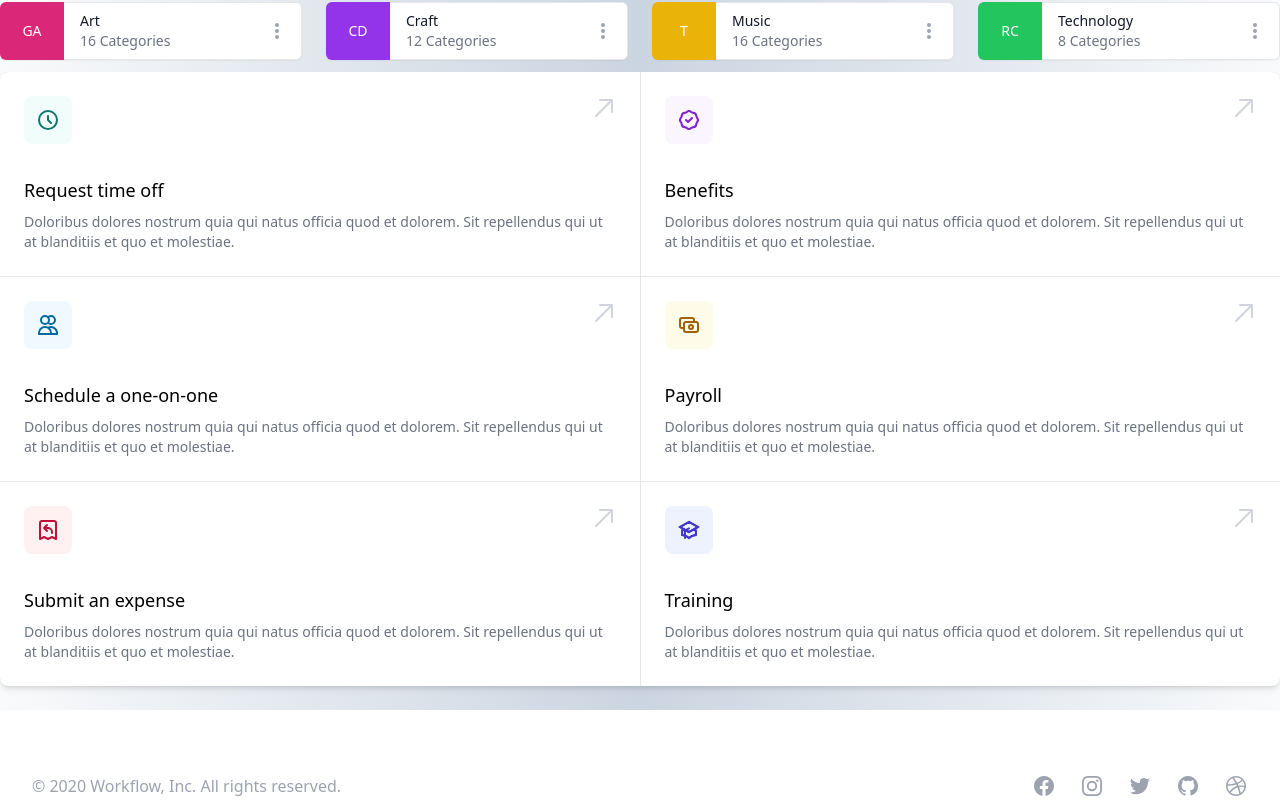
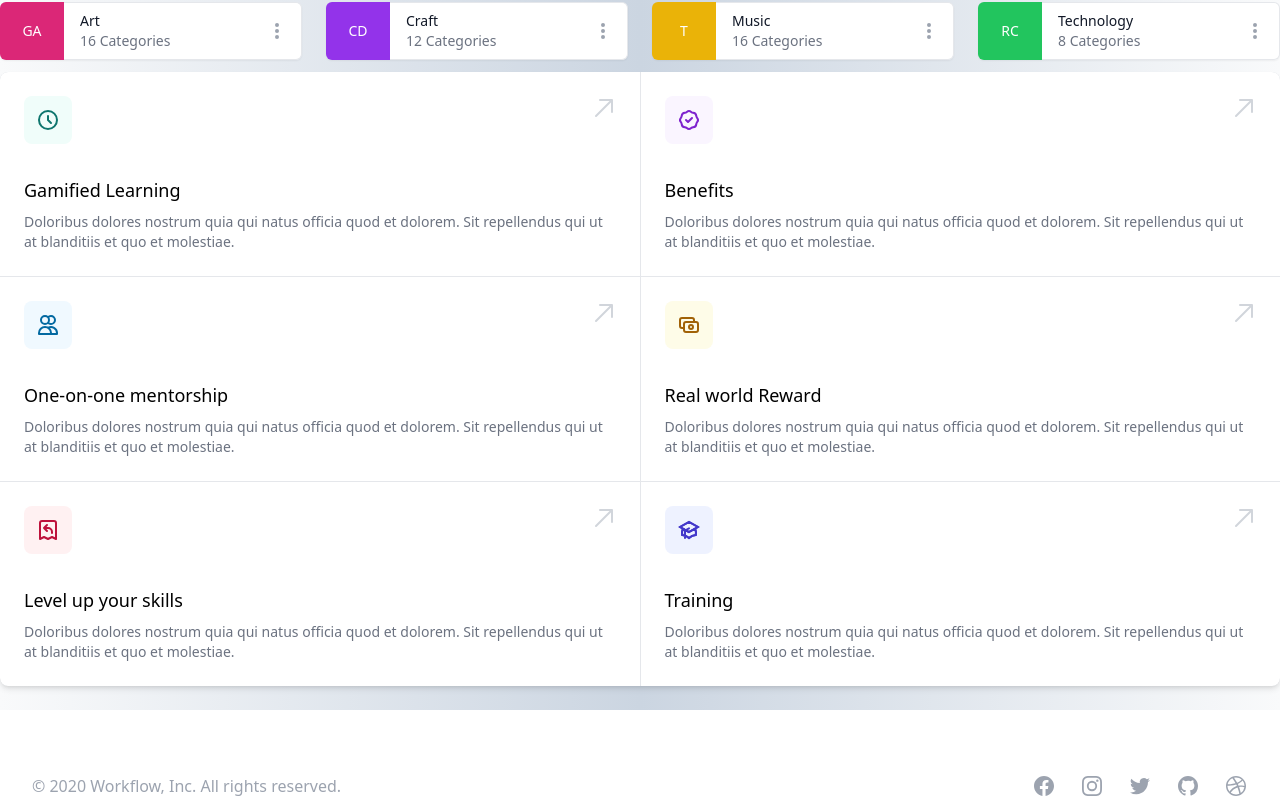
Before and after one commit to ChrisB007/mentorsfrontend, a Next.js app: page / in a window 1280 px wide. Shown: the part 716-1525 px from the top of the page. Built offline with nearby package versions, Linux system fonts and the light colour scheme.

Commit message:
updated features on index

```diff
--- a/components/Features.js
+++ b/components/Features.js
@@ -9,7 +9,7 @@
 
 const actions = [
   {
-    title: 'Request time off',
+    title: 'Gamified Learning',
     href: '#',
     icon: ClockIcon,
     iconForeground: 'text-teal-700',
@@ -23,21 +23,21 @@
     iconBackground: 'bg-purple-50',
   },
   {
-    title: 'Schedule a one-on-one',
+    title: 'One-on-one mentorship',
     href: '#',
     icon: UsersIcon,
     iconForeground: 'text-sky-700',
     iconBackground: 'bg-sky-50',
   },
   {
-    title: 'Payroll',
+    title: 'Real world Reward',
     href: '#',
     icon: CashIcon,
     iconForeground: 'text-yellow-700',
     iconBackground: 'bg-yellow-50',
   },
   {
-    title: 'Submit an expense',
+    title: 'Level up your skills',
     href: '#',
     icon: ReceiptRefundIcon,
     iconForeground: 'text-rose-700',
```
